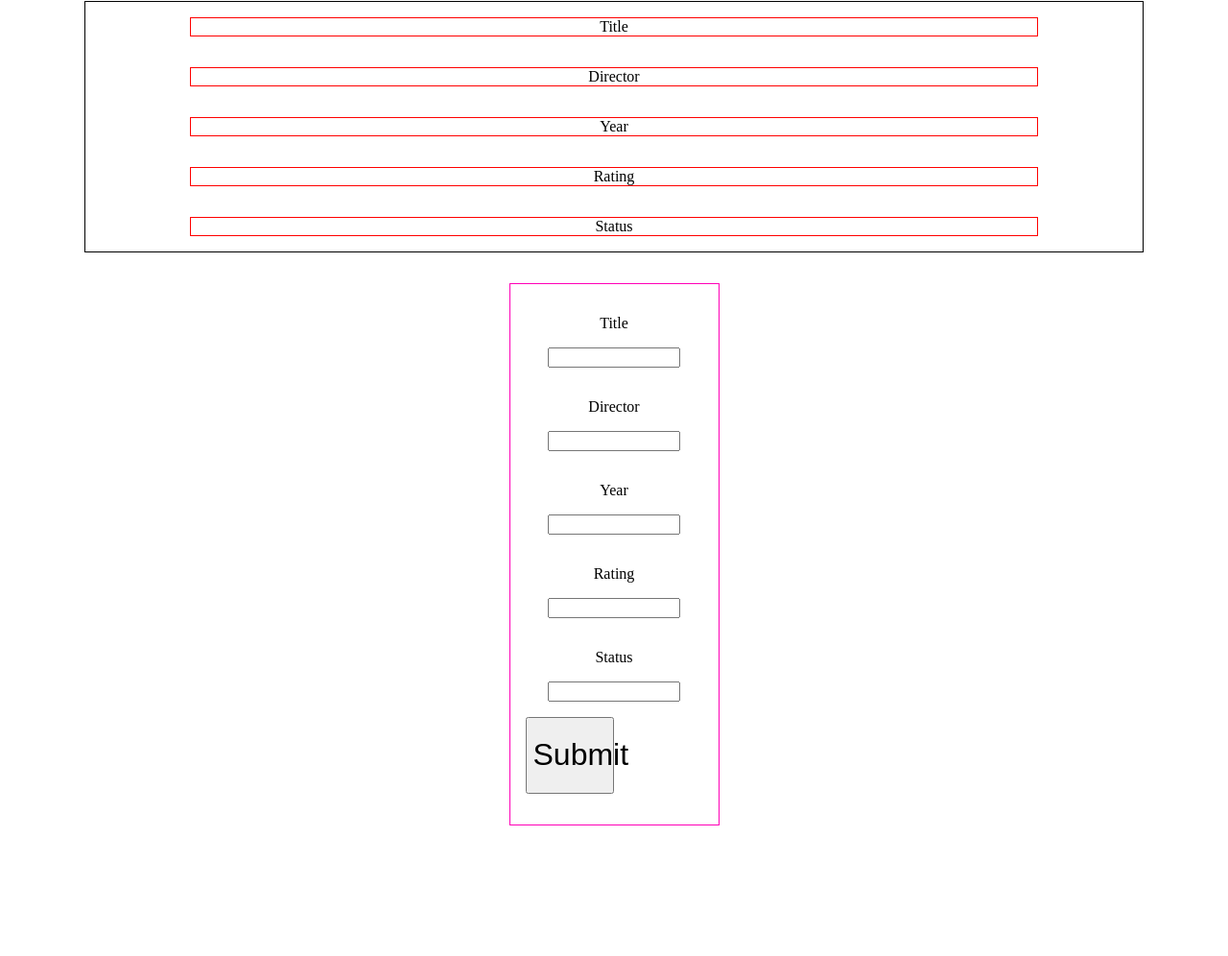
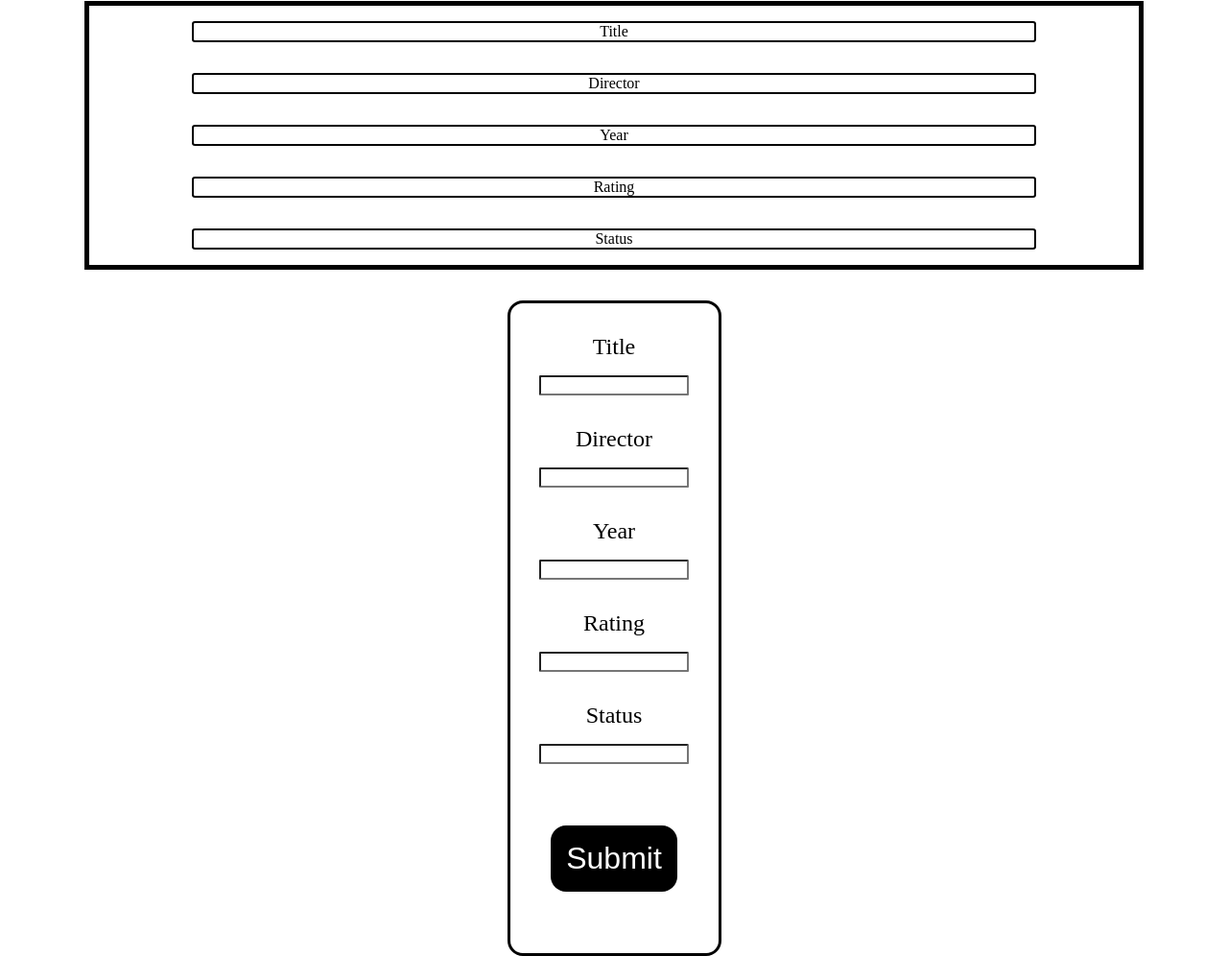
Before and after one commit to kcolreh/Horror-Library-, a website: page index.html in a window 1280 px wide. Shown: the part 247-1243 px from the top of the page at 96% size. Before the commit the page ends 1163 px from the top, so only its background shows below. Drawn offline with Linux system fonts and the light colour scheme.

Commit message:
Change the style to minimalistic, edit js function to log the submitted data, delete useless console.logs

```diff
--- a/app.js
+++ b/app.js
@@ -35,7 +35,6 @@ function addMovieToLibrary() {
     return myMovieLibrary.push(newMovie);
 }
 
-console.log(myMovieLibrary);
 // Below are functions to add a new card clone to the grid
 
 function addtogrid() {
@@ -58,4 +57,5 @@ addMovieBtn.addEventListener('click', () => {
 movieForm.addEventListener('submit', (event) => {
     event.preventDefault();
     addMovieToLibrary();
+    console.log(myMovieLibrary);
 });
--- a/style.css
+++ b/style.css
@@ -33,13 +33,14 @@ button {
   display: flex;
   flex-direction: column;
   align-items: center;
-  border: 1px black solid;
+  border: 5px black solid;
 }
 
 .cards > p {
   width: 80%;
   text-align: center;
-  border: red solid 1px;
+  border: black solid 2px;
+  border-radius: 0.2rem;
 }
 
 .form-container {
@@ -47,25 +48,43 @@ button {
   justify-content: center;
 }
 
-.form-text-container {
+.form-text-container,
+.form-button-container {
   display: flex;
   flex-direction: column;
   align-items: center;
 }
 
-form {
-  padding-bottom: 1rem;
-  border: 1px solid rgb(255, 0, 183);
+.form-button-container {
+  margin: 4rem 0 4rem 0;
 }
 
-form > div {
+form {
+  border: 3px solid black;
+  border-radius: 1rem;
+}
+
+form > .form-text-container {
   margin: 1rem;
 }
 
 form > div > label {
+  font-size: 1.5rem;
   margin: 1rem;
 }
 
 form > div > input {
-  width: 70%;
+  width: 80%;
+  border-radius: 0.1rem;
 }
+
+form > div > button {
+  width: max-content;
+  height: max-content;
+  font-size: 2rem;
+  border: none;
+  padding: 1rem;
+  background: black;
+  color: white;
+  border-radius: 1rem;
+}
```
